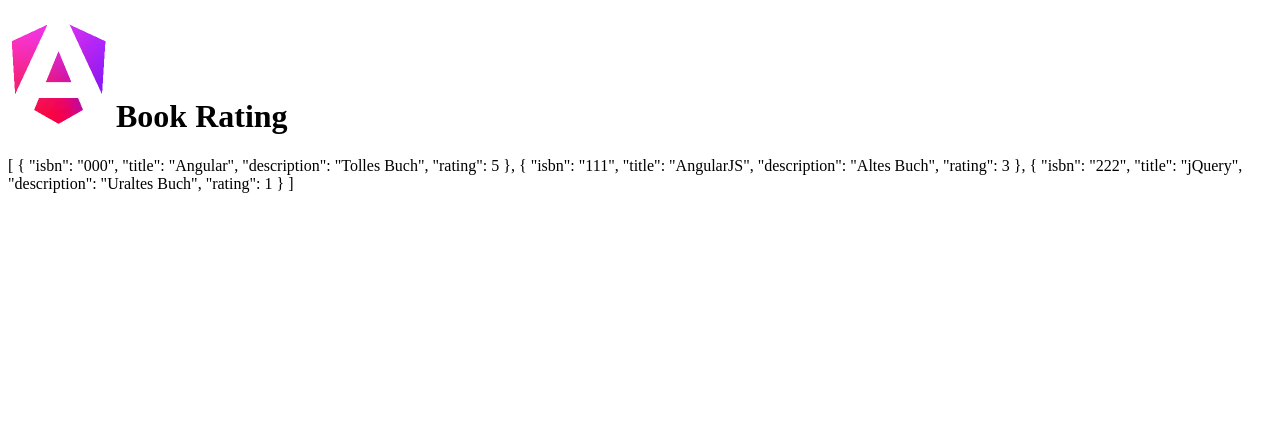
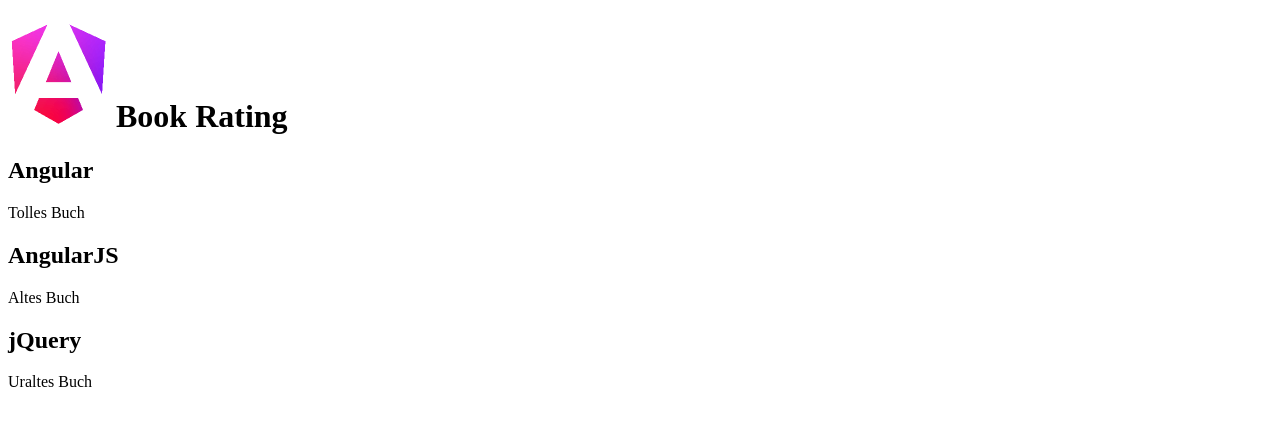
Before and after one commit to angular-schule/2023-11-angular-workshop-muenchen, an Angular app in the folder book-rating/: page / in a window 1280 px wide. Shown: the top 426 px of the page. Built offline with nearby package versions, Linux system fonts and the light colour scheme.

Commit message:
Buch-Anzeige-Componente!

```diff
--- /dev/null
+++ b/book-rating/src/app/books/book/book.component.html
@@ -0,0 +1,5 @@
+<h2>{{ book?.title }}</h2>
+
+<p *ngIf="book">
+  {{ book.description }}
+</p>
--- a/book-rating/src/app/books/dashboard/dashboard.component.html
+++ b/book-rating/src/app/books/dashboard/dashboard.component.html
@@ -1 +1,3 @@
-{{ books | json }}
+<app-book [book]="books[0]" />
+<app-book [book]="books[1]" />
+<app-book [book]="books[2]" />
--- a/book-rating/src/app/books/dashboard/dashboard.component.ts
+++ b/book-rating/src/app/books/dashboard/dashboard.component.ts
@@ -1,11 +1,12 @@
 import { Component } from '@angular/core';
 import { CommonModule } from '@angular/common';
 import { Book } from '../shared/book';
+import { BookComponent } from '../book/book.component';
 
 @Component({
   selector: 'app-dashboard',
   standalone: true,
-  imports: [CommonModule],
+  imports: [CommonModule, BookComponent],
   templateUrl: './dashboard.component.html',
   styleUrl: './dashboard.component.scss'
 })
```
Also changed, not shown: book-rating/src/app/books/book/book.component.ts (added, +21 -0 lines), book-rating/src/app/books/book/book.component.scss (added), 1 other file (tests, documents, lock files or other folders).
